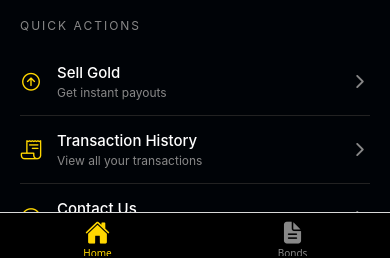
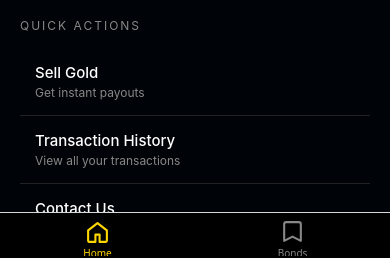
Before and after one commit to Phani-Gorantla-au45/SalaryPlus-MobileApp, a React Native app: screen /MainTabs in a window 390 px wide. Shown: the part 583-841 px from the top of the page. Built offline with nearby package versions, Linux system fonts and the light colour scheme.

Commit message:
added icons correctly

```diff
--- a/package.json
+++ b/package.json
@@ -20,7 +20,7 @@
     "react-native-linear-gradient": "^2.8.3",
     "react-native-safe-area-context": "^5.6.2",
     "react-native-screens": "^4.23.0",
-    "react-native-vector-icons": "^10.3.0"
+    "react-native-svg": "^15.15.3"
   },
   "devDependencies": {
     "@babel/core": "^7.25.2",
--- /dev/null
+++ b/src/IconComponent/TabIcon.tsx
@@ -0,0 +1,42 @@
+import React from 'react';
+import Svg, { Path } from 'react-native-svg';
+
+interface Props {
+  name: string;
+  color: string;
+  size: number;
+}
+
+const TabIcon: React.FC<Props> = ({ name, color, size }) => {
+  if (name === 'home') {
+    return (
+      <Svg width={size} height={size} viewBox="0 0 24 24" fill="none">
+        <Path
+          d="M3 10L12 3L21 10V20C21 20.55 20.55 21 20 21H14V14H10V21H4C3.45 21 3 20.55 3 20V10Z"
+          stroke={color}
+          strokeWidth="2"
+          strokeLinecap="round"
+          strokeLinejoin="round"
+        />
+      </Svg>
+    );
+  }
+
+  if (name === 'bonds') {
+    return (
+      <Svg width={size} height={size} viewBox="0 0 24 24" fill="none">
+        <Path
+          d="M6 2H18C19.1 2 20 2.9 20 4V20L12 16L4 20V4C4 2.9 4.9 2 6 2Z"
+          stroke={color}
+          strokeWidth="2"
+          strokeLinecap="round"
+          strokeLinejoin="round"
+        />
+      </Svg>
+    );
+  }
+
+  return null;
+};
+
+export default TabIcon;
--- a/src/navigation/BottomTabs.tsx
+++ b/src/navigation/BottomTabs.tsx
@@ -1,6 +1,7 @@
 import React from 'react';
 import { createBottomTabNavigator } from '@react-navigation/bottom-tabs';
-import Ionicons from 'react-native-vector-icons/Ionicons';
+import TabIcon from '../IconComponent/TabIcon';
+
 
 import Home from '../screens/Home/index';
 import Bonds from '../screens/Bonds';
@@ -18,18 +19,18 @@ const BottomTabs = () => {
                 tabBarActiveTintColor: '#FFD700',
                 tabBarInactiveTintColor: '#888',
                 tabBarIcon: ({ color, size }) => {
-          let iconName: string;
+                    let iconName: 'home' | 'bonds';
 
                     if (route.name === 'Home') {
                         iconName = 'home';
-          } else if (route.name === 'Bonds') {
-            iconName = 'document-text';
                     } else {
-            iconName = 'ellipse';
+                        iconName = 'bonds';
                     }
 
-          return <Ionicons name={iconName} size={size} color={color} />;
+                    return <TabIcon name={iconName} color={color} size={size} />;
                 },
+
+
             })}
         >
             <Tab.Screen name="Home" component={Home} />
--- a/src/screens/Home/components/QuickActions.tsx
+++ b/src/screens/Home/components/QuickActions.tsx
@@ -1,6 +1,7 @@
 import React from 'react';
 import { View, Text, TouchableOpacity, StyleSheet } from 'react-native';
-import Ionicons from 'react-native-vector-icons/Ionicons';
+import TabIcon from '../../../IconComponent/TabIcon';
+
 
 const QuickActions = () => {
   const actions = [
@@ -32,14 +33,14 @@ const QuickActions = () => {
 
       {actions.map((item, index) => (
         <TouchableOpacity key={index} style={styles.item}>
-          <Ionicons name={item.icon} size={22} color="#FFD700" />
+          <TabIcon name={item.icon} size={22} color="#FFD700" />
 
           <View style={styles.textContainer}>
             <Text style={styles.title}>{item.title}</Text>
             <Text style={styles.subtitle}>{item.subtitle}</Text>
           </View>
 
-          <Ionicons name="chevron-forward" size={20} color="#888" />
+          <TabIcon name="chevron-forward" size={20} color="#888" />
         </TouchableOpacity>
       ))}
     </View>
```
Also changed, not shown: 1 other file (tests, documents, lock files or other folders). Lines whose indentation alone changed are shown as unchanged.
